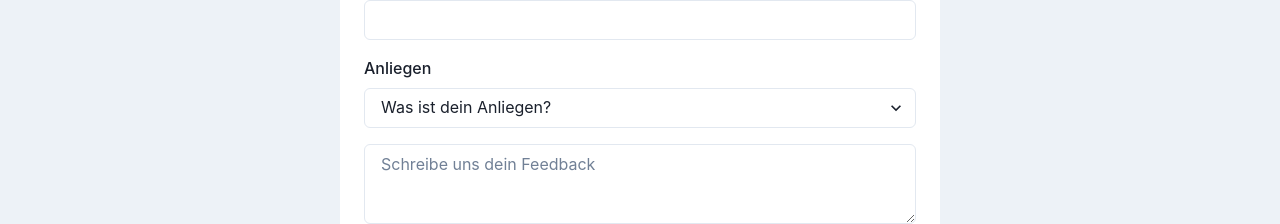
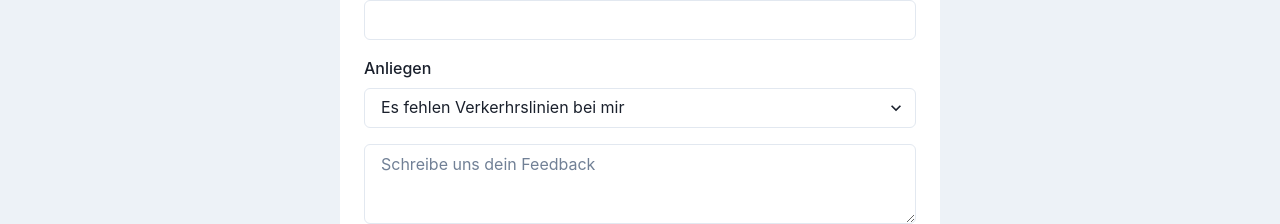
Before and after one commit to TimothyIsaac/open-transport-radar-vite-test, a React (Vite) app: page /contact-form in a window 1280 px wide. Shown: the part 462-686 px from the top of the page. Built offline with nearby package versions, Linux system fonts and the light colour scheme.

Commit message:
🧹 code cleanup

```diff
--- a/src/pages/Contact/ContactForm.tsx
+++ b/src/pages/Contact/ContactForm.tsx
@@ -33,33 +33,6 @@ function ContactForm() {
   const handleInputChange = (e: any) => setInput(e.target.value)
 
   const isError = emailRegex.test(input)
-
-  // function validateEmail(value: string) {
-  //   const valid = emailRegex.test(value)
-  //   let error = ""
-  //   if (!valid) {
-  //    error = 'Bitte gebe deine richtige E-Mail-Adresse an!'
-  //   } else if (valid) {
-  //     error = ""
-  //   }
-  //   return error
-  // }
-
-  // function validateEmail(value: string) {
-  //   let error;
-  //   if (!/^[A-Z0-9._%+-]+@[A-Z0-9.-]+\.[A-Z]{2,4}$/i.test(value)) {
-  //     error = 'Invalid email address';
-  //   }
-  //   return error;
-  // }
-
-  function validateUsername(value: string) {
-    let error;
-    if (value === '') {
-      error = 'Ey trage hier was ein!';
-    }
-    return error;
-  }
 
   const initialValues: IFormInputs = {
     firstname: '',
@@ -131,7 +104,6 @@ function ContactForm() {
                         id='firstname'
                         placeholder='Vorname'
                         name='firstname'
-                        // validate={validateUsername}
                         />
                     {errors.firstname && touched.firstname && <FormHelperText>{errors.firstname}</FormHelperText>}
                   </FormControl>
@@ -145,7 +117,6 @@ function ContactForm() {
                       id='lastname'
                       name='lastname'
                       placeholder='Nachname'
-                      //validate={validateUsername}
                     />
                     {errors.lastname && touched.lastname && <FormHelperText>{errors.lastname}</FormHelperText>}
                   </FormControl>
@@ -156,9 +127,6 @@ function ContactForm() {
                       id='email'
                       name='email'
                       type='email'
-                      // value={input}
-                      // onChange={handleInputChange}
-                      // validate={validateEmail}
                     />
                     {errors.email && touched.email && <div>{errors.email}</div>}
                   </FormControl>
@@ -166,7 +134,8 @@ function ContactForm() {
 
                   <FormControl>
                     <FormLabel htmlFor='issue'>Anliegen</FormLabel>
-                    <Field as={Select} id='issue' name='issue' placeholder='Was ist dein Anliegen?'>
+                    <Field as={Select} id='issue' name='issue'>
+                      <option disabled selected>Was ist dein Anliegen?</option>
                       <option>Es fehlen Verkerhrslinien bei mir</option>
                       <option>Die ÖPNV Daten stimmen nicht</option>
                       <option>Keine Ahnung tbh</option>
```
